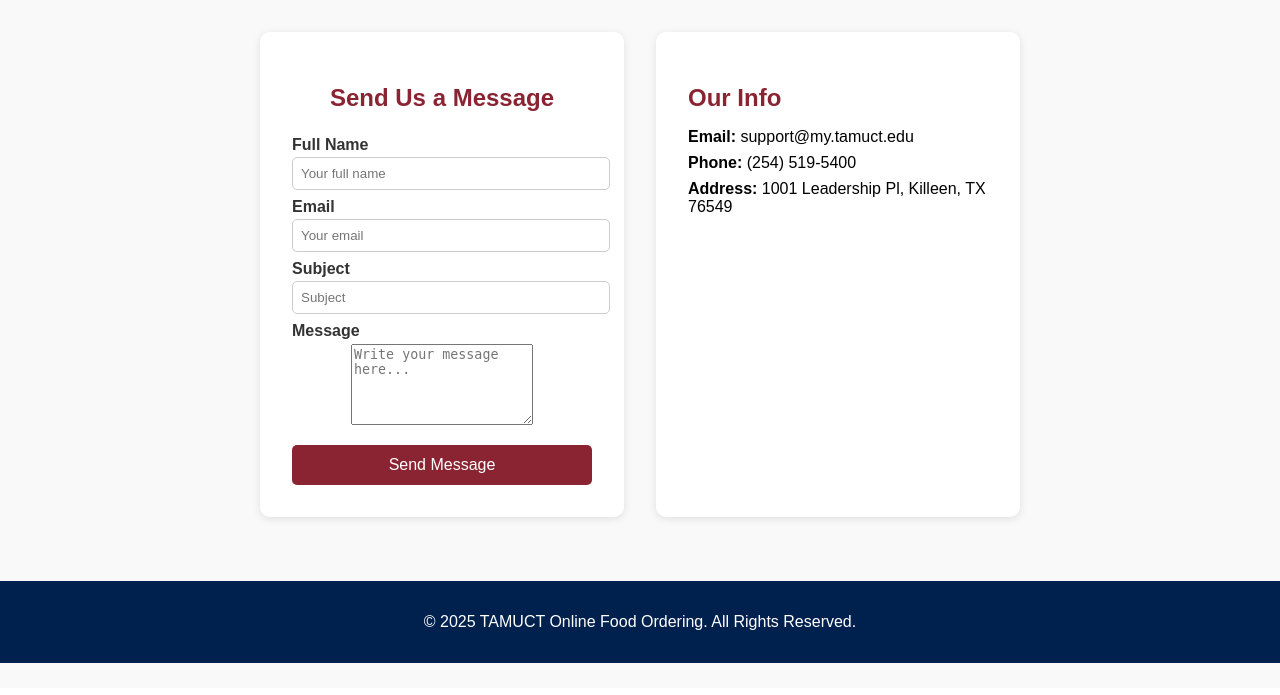
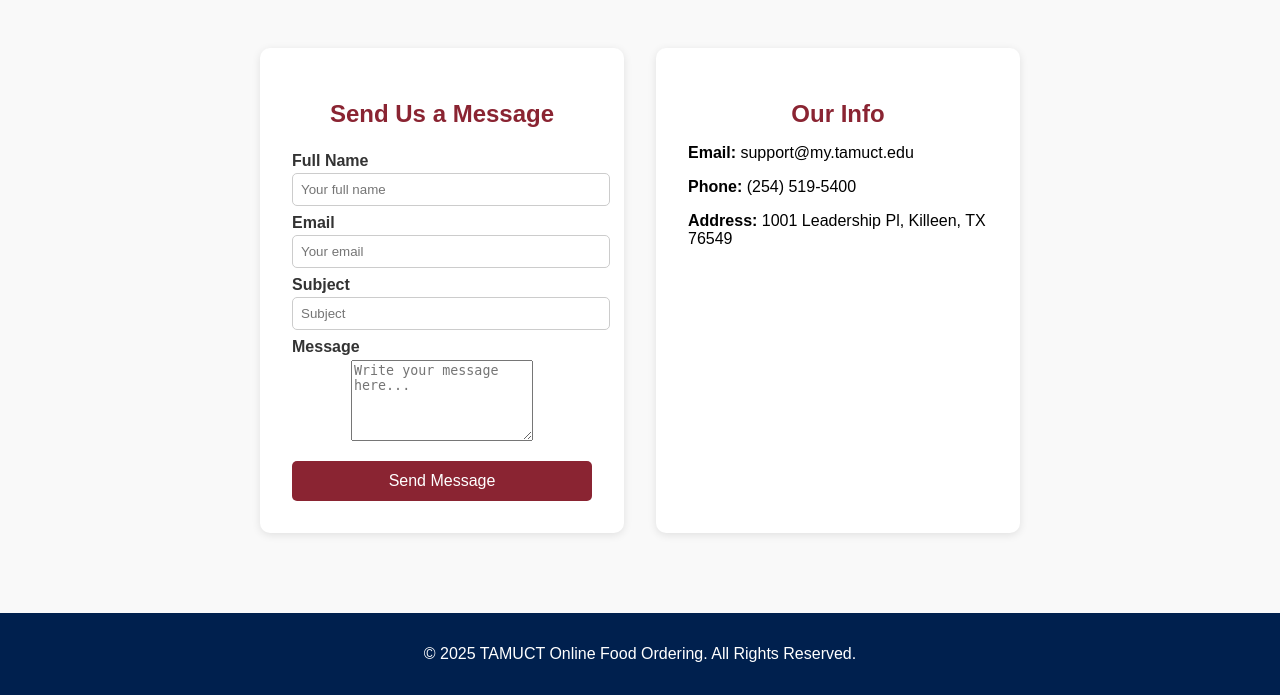
Before and after one commit to sxephe/CIS4379-Software-Engr-for-E-Business, a PHP site: page /contact.html in a window 1280 px wide. Shown: the part 112-807 px from the top of the page. Before the commit the page ends 775 px from the top, so only its background shows below. Run offline with PHP 8.4, Linux system fonts and the light colour scheme.

Commit message:
Update loginstyle.css

```diff
--- a/loginstyle.css
+++ b/loginstyle.css
@@ -93,7 +93,7 @@ input[type="email"] {
   flex-wrap: wrap;
   justify-content: center;
   gap: 2rem;
-  padding: 2rem;
+  padding: 3rem;
 }
 
 .contact-container form,
@@ -108,8 +108,15 @@ input[type="email"] {
 .contact-container .contact-info h2 {
   color: #8A2432;
   margin-bottom: 1rem;
+  text-align: center;
 }
 
 .contact-container .contact-info p {
-  margin: 0.5rem 0;
+  margin: 1rem 0;
 }
+
+.error, .success {
+    color: #8A2432;
+    margin-bottom: 10px;
+    font-weight: bold;
+}
```
